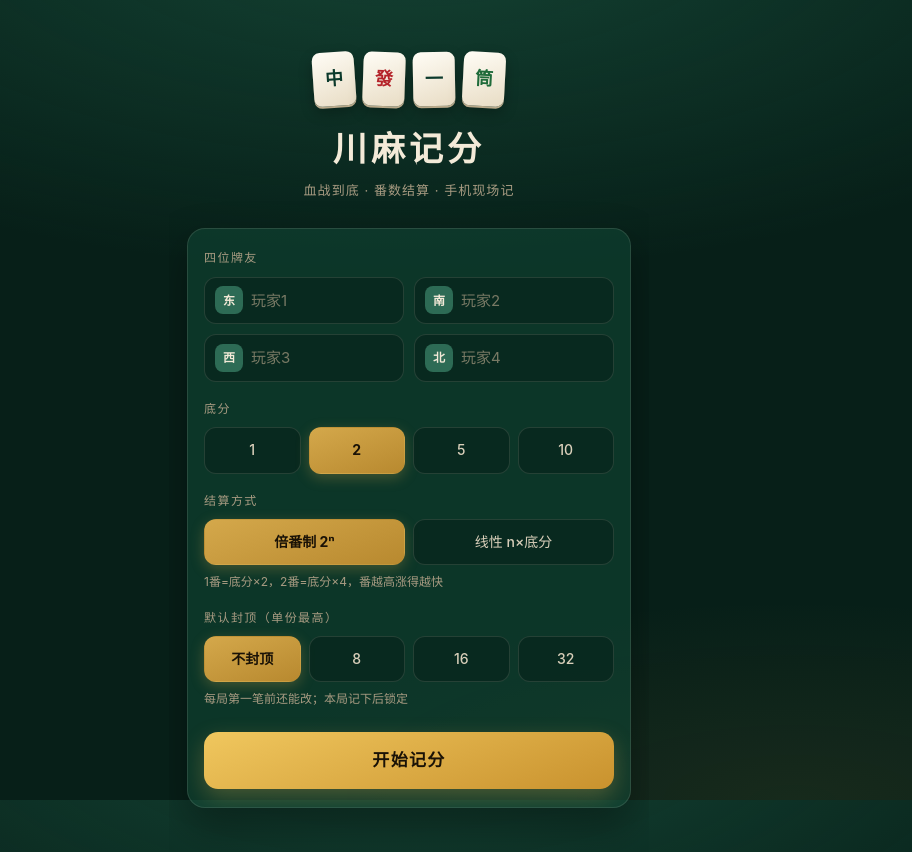
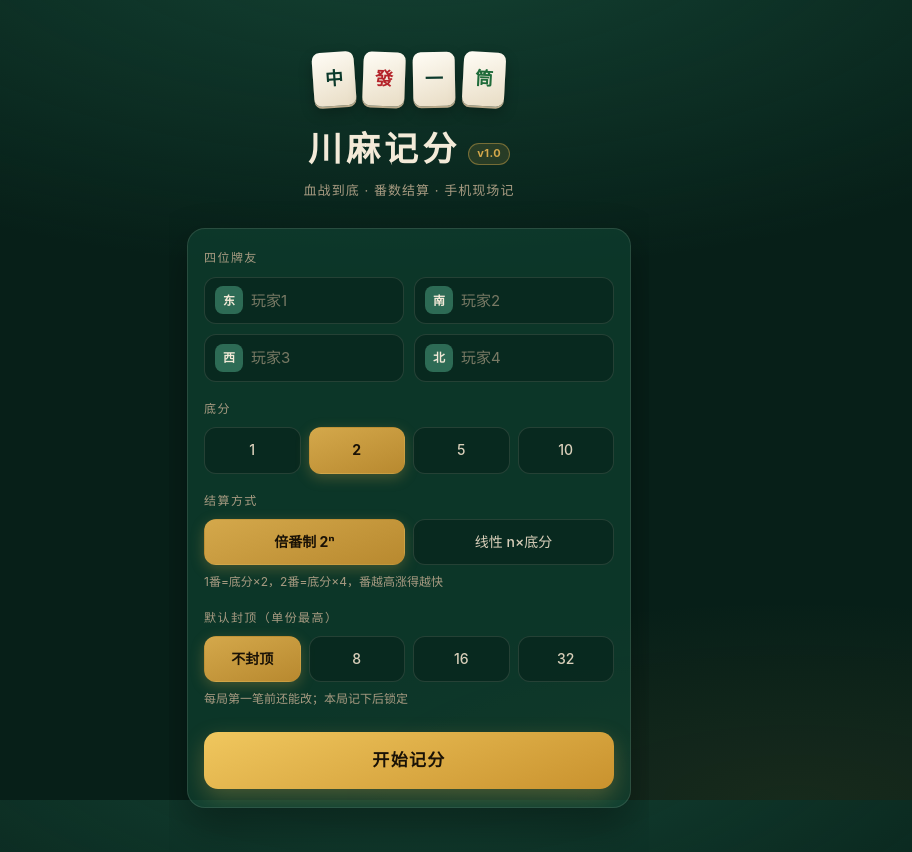
Before and after one commit to heyuxuan-git/chuanma-score, a plain HTML site: page index.html in a window 1280 px wide. Shown: the whole page, without its empty margins (231-1143 px from the left). Drawn offline with Linux system fonts and the light colour scheme.

Commit message:
v1.0: show version badge on home title

```diff
--- a/index.html
+++ b/index.html
@@ -141,6 +141,25 @@ button:disabled {
   font-size: 34px;
   letter-spacing: 0.12em;
   font-weight: 700;
+  display: flex;
+  align-items: baseline;
+  justify-content: center;
+  gap: 8px;
+  flex-wrap: wrap;
+}
+
+.ver-badge {
+  display: inline-block;
+  padding: 2px 8px;
+  border-radius: 999px;
+  border: 1px solid rgba(212, 168, 75, 0.45);
+  background: rgba(212, 168, 75, 0.14);
+  color: var(--gold);
+  font-size: 11px;
+  font-weight: 700;
+  letter-spacing: 0.04em;
+  vertical-align: middle;
+  transform: translateY(-4px);
 }
 
 .tagline {
@@ -1038,7 +1057,7 @@ button:disabled {
           <span class="tile">一</span>
           <span class="tile">筒</span>
         </div>
-        <h1>川麻记分</h1>
+        <h1>川麻记分 <span class="ver-badge" title="版本 v1.0">v1.0</span></h1>
         <p class="tagline">血战到底 · 番数结算 · 手机现场记</p>
       </header>
 
```
